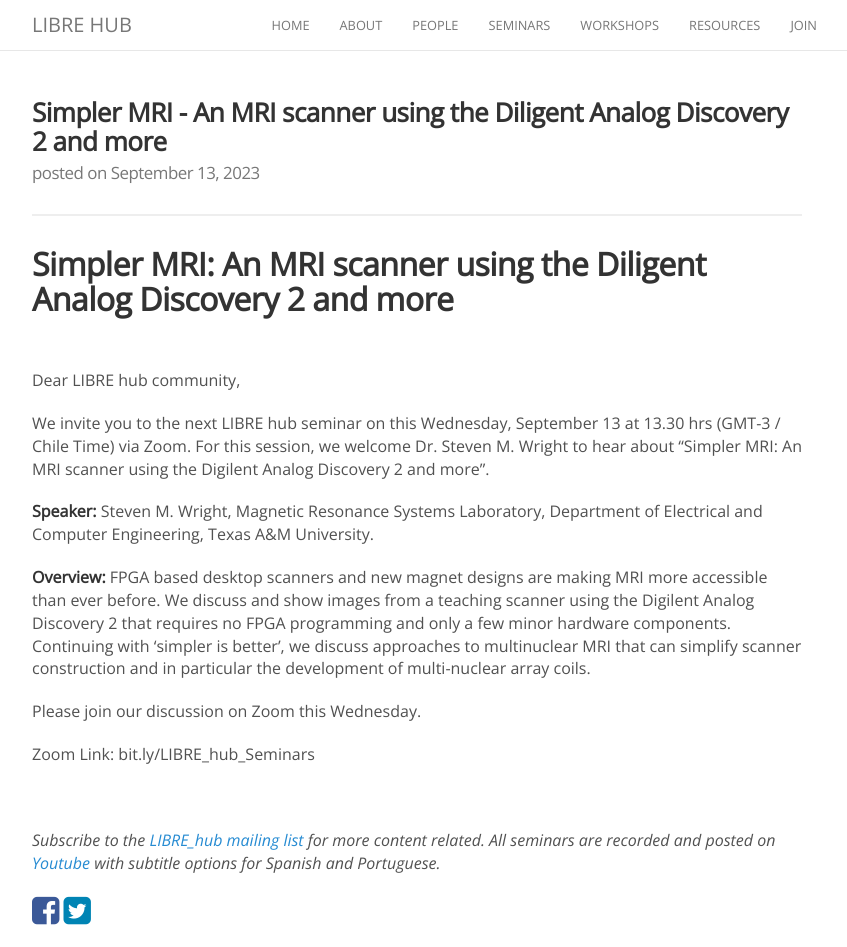
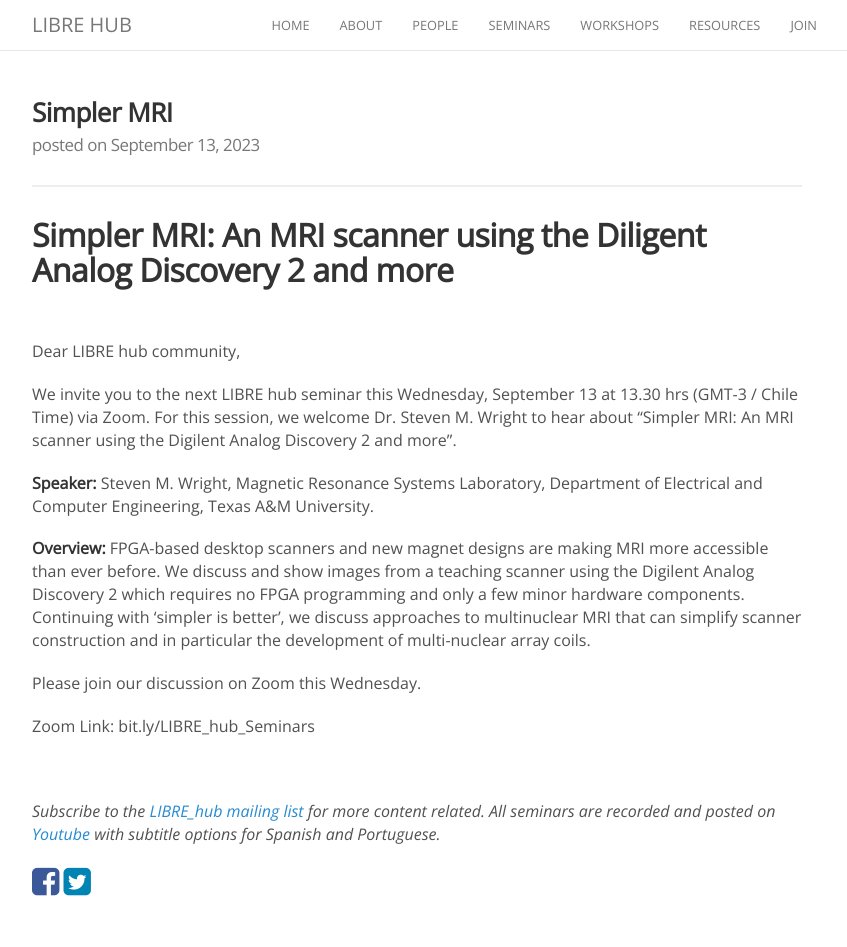
Before and after one commit to LIBREhub/LIBREhub.github.io, a Jekyll site: the page built from _posts/2023-09-13-steven-wright.md, in a window 1280 px wide and 947 px high. Shown: the whole window, without its empty margins (223-1070 px from the left). Built offline with Jekyll 4.4.1, drawn with Linux system fonts in a browser that asks for light colours; nearby versions of some CDN libraries.

Commit message:
Update 2023-09-13-steven-wright.md

```diff
--- a/_posts/2023-09-13-steven-wright.md
+++ b/_posts/2023-09-13-steven-wright.md
@@ -1,5 +1,5 @@
 ---
-title: Simpler MRI - An MRI scanner using the Diligent Analog Discovery 2 and more
+title: Simpler MRI
 description: LIBRE_hub seminar
 categories: newseminar
 header-img: images/seminars/steven_wright_flyer.png
@@ -11,11 +11,11 @@
 
 Dear LIBRE hub community,
 
-We invite you to the next LIBRE hub seminar on this Wednesday, September 13 at 13.30 hrs (GMT-3 / Chile Time) via Zoom. For this session, we welcome Dr. Steven M. Wright to hear about "Simpler MRI: An MRI scanner using the Digilent Analog Discovery 2 and more".
+We invite you to the next LIBRE hub seminar this Wednesday, September 13 at 13.30 hrs (GMT-3 / Chile Time) via Zoom. For this session, we welcome Dr. Steven M. Wright to hear about "Simpler MRI: An MRI scanner using the Digilent Analog Discovery 2 and more".
 
 **Speaker:** Steven M. Wright, Magnetic Resonance Systems Laboratory, Department of Electrical and Computer Engineering, Texas A&M University.
 
-**Overview:** FPGA based desktop scanners and new magnet designs are making MRI more accessible than ever before. We discuss and show images from a teaching scanner using the Digilent Analog Discovery 2 that requires no FPGA programming and only a few minor hardware components. Continuing with ‘simpler is better’, we discuss approaches to multinuclear MRI that can simplify scanner construction and in particular the development of multi-nuclear array coils.
+**Overview:** FPGA-based desktop scanners and new magnet designs are making MRI more accessible than ever before. We discuss and show images from a teaching scanner using the Digilent Analog Discovery 2 which requires no FPGA programming and only a few minor hardware components. Continuing with ‘simpler is better’, we discuss approaches to multinuclear MRI that can simplify scanner construction and in particular the development of multi-nuclear array coils.
 
 Please join our discussion on Zoom this Wednesday.
 
```
